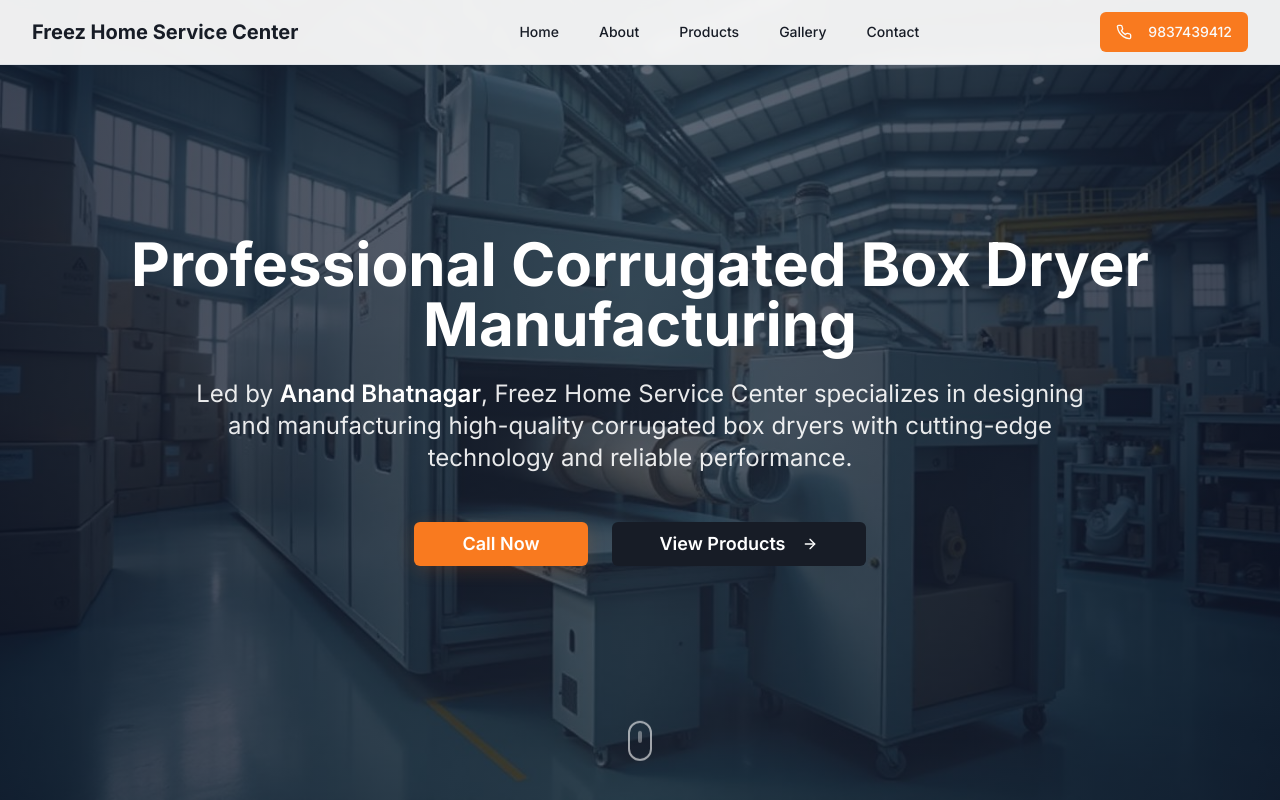
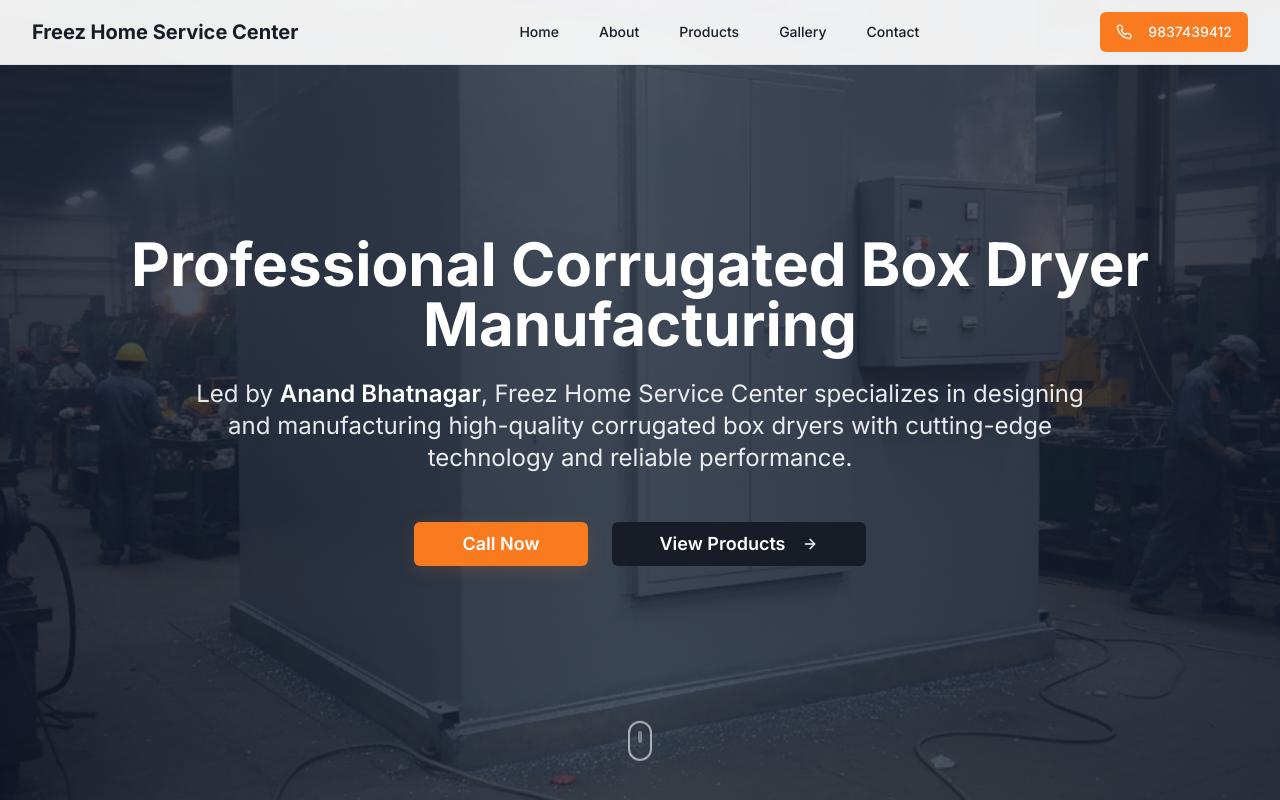
Before and after one commit to The-Aryan-Bhatnagar/freez-dryer-solutions, a React (Vite) app: page / in a window 1280 px wide. Shown: the top 800 px of the page. Built offline with nearby package versions, Linux system fonts and the light colour scheme; the HTML template or start-up script is replaced by a standard one.

Commit message:
Update hero background image

```diff
--- a/src/components/Hero.tsx
+++ b/src/components/Hero.tsx
@@ -1,6 +1,6 @@
 import { Button } from "@/components/ui/button";
 import { Phone, ArrowRight } from "lucide-react";
-import heroImage from "@/assets/hero-dryer.jpg";
+import heroImage from "@/assets/freez-dryer-hero.jpg";
 
 const Hero = () => {
   return (
@@ -9,7 +9,7 @@ const Hero = () => {
       <div className="absolute inset-0 z-0">
         <img
           src={heroImage}
-          alt="Industrial corrugated box dryer manufacturing equipment"
+          alt="Freez Home Service Center industrial dryer manufacturing facility"
           className="w-full h-full object-cover"
         />
         <div className="absolute inset-0 bg-gradient-to-r from-slate-900/80 via-slate-800/70 to-slate-900/80"></div>
```
Also changed, not shown: src/assets/freez-dryer-hero.jpg (added).
